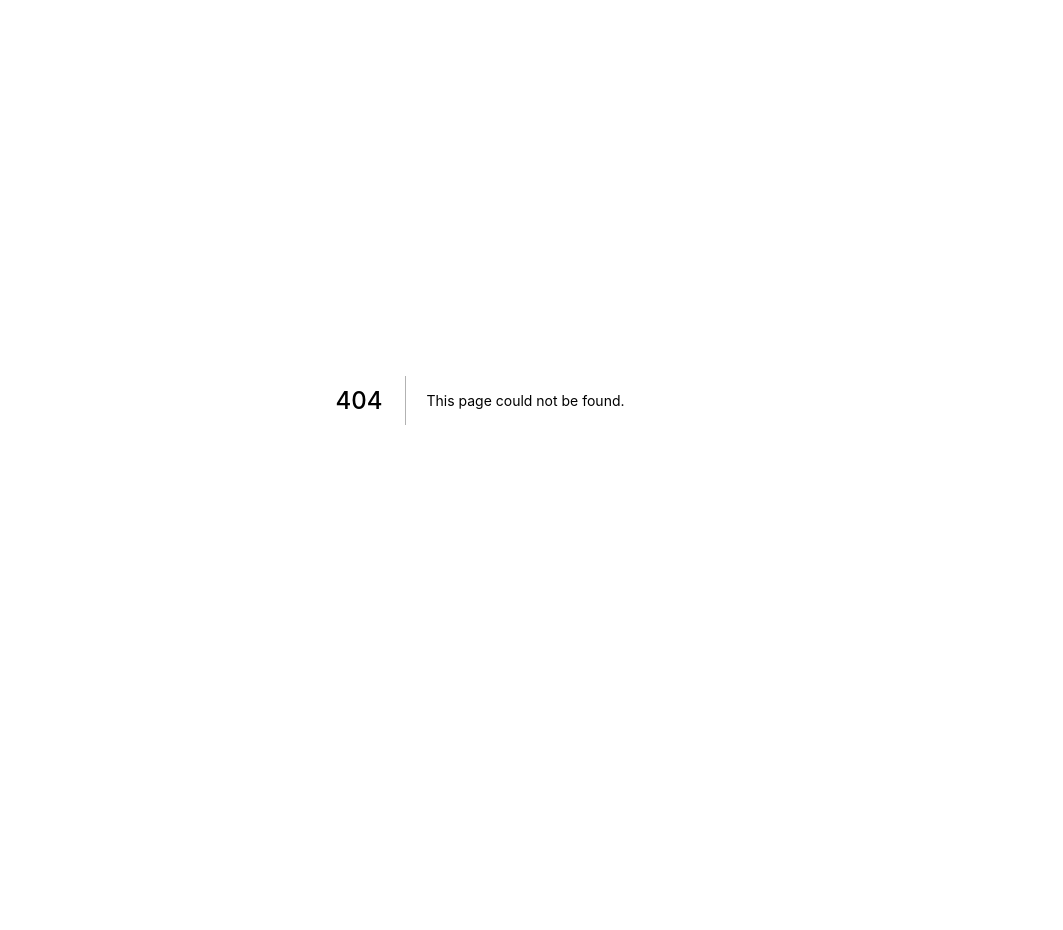
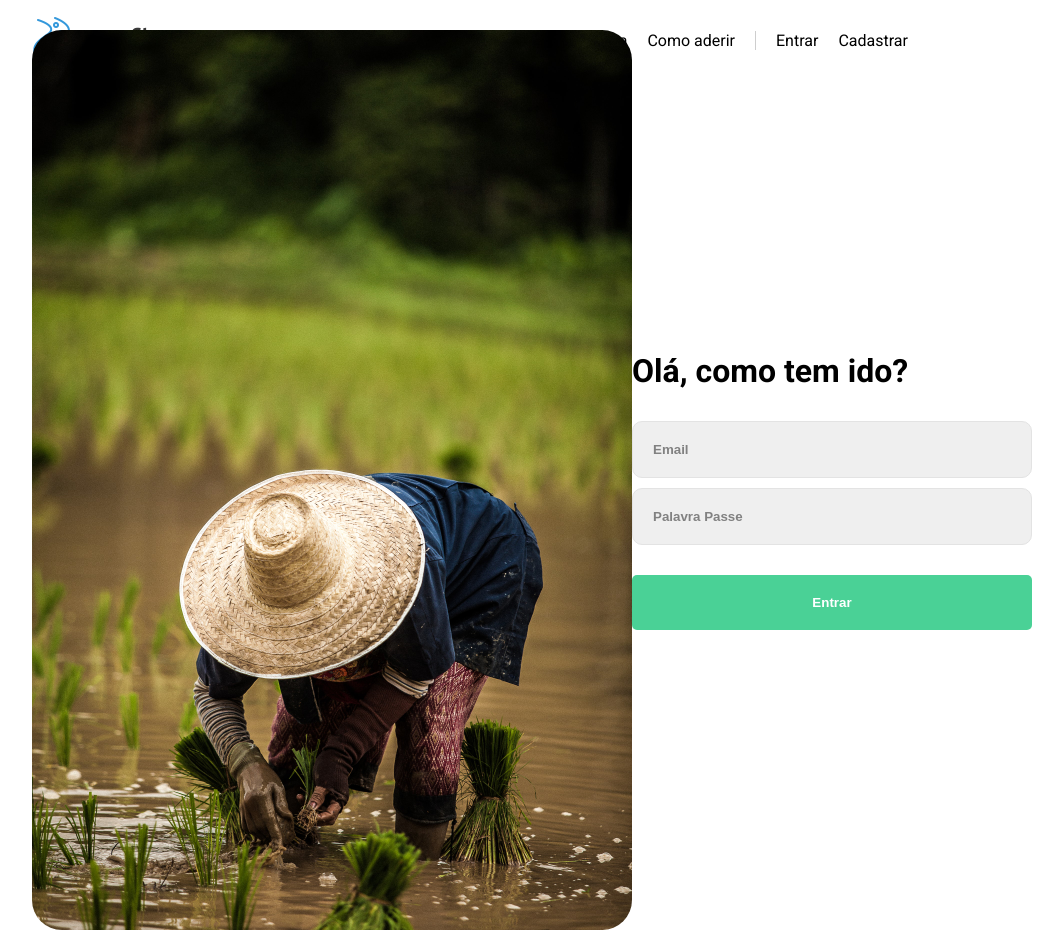
Before and after one commit to kafir-coder/ausfluss-producer-frontend, a Next.js app: page /sign in a window 1280 px wide. Before the commit this address had no page. Shown: the whole page, without its empty margins (160-1223 px from the left). Before the commit the page ends 800 px from the top, so only its background shows below. Built offline with nearby package versions, Linux system fonts and the light colour scheme.

Commit message:
feat: add main entry

```diff
--- /dev/null
+++ b/pages/sign.tsx
@@ -0,0 +1,8 @@
+import { FC } from 'react';
+import SignComponent from '../views/sign/index';
+
+const Sign: FC = () => (
+  <SignComponent />
+);
+
+export default Sign;
--- a/styles/globals.css
+++ b/styles/globals.css
@@ -1,8 +1,10 @@
+@import url('https://fonts.googleapis.com/css2?family=Roboto:ital,wght@0,100;0,300;0,400;0,500;0,700;0,900;1,100;1,300;1,400;1,500;1,700;1,900&display=swap');
+
 html,
 body {
   padding: 0;
   margin: 0;
-  font-family: -apple-system, BlinkMacSystemFont, Segoe UI, Roboto, Oxygen,
+  font-family: Roboto, -apple-system, BlinkMacSystemFont, Segoe UI, Roboto, Oxygen,
     Ubuntu, Cantarell, Fira Sans, Droid Sans, Helvetica Neue, sans-serif;
 }
 
```
Also changed, not shown: pages/_app.tsx (+5 -4 lines).
